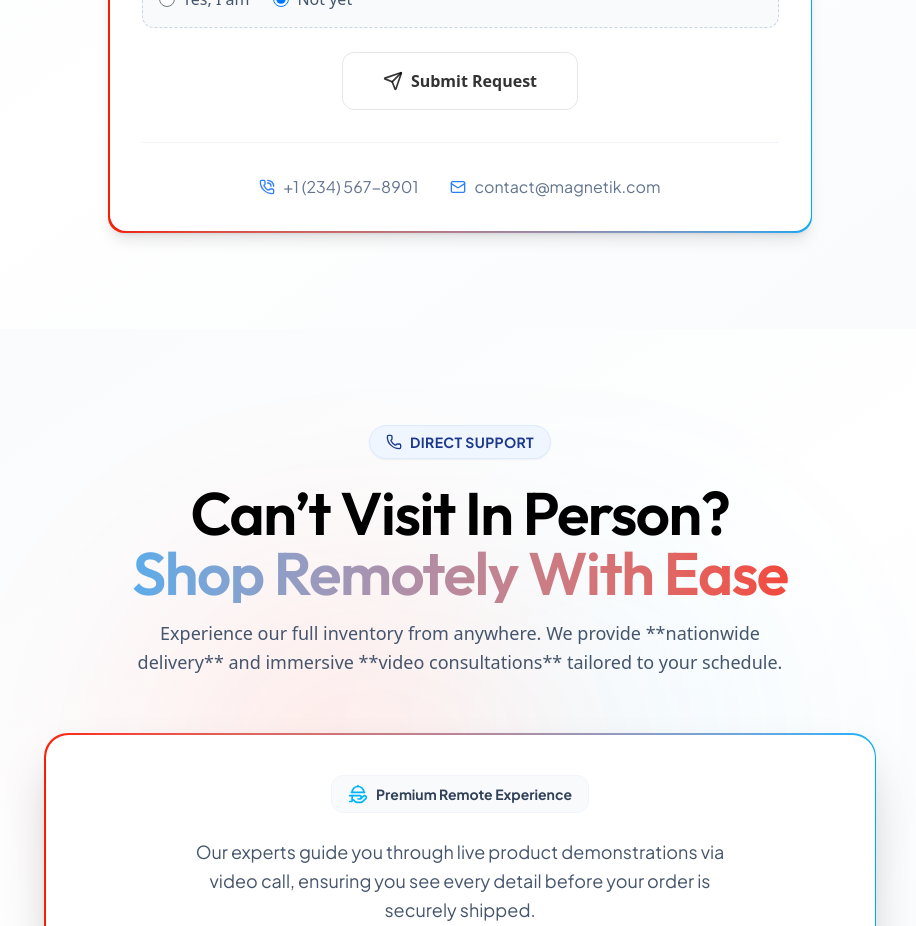
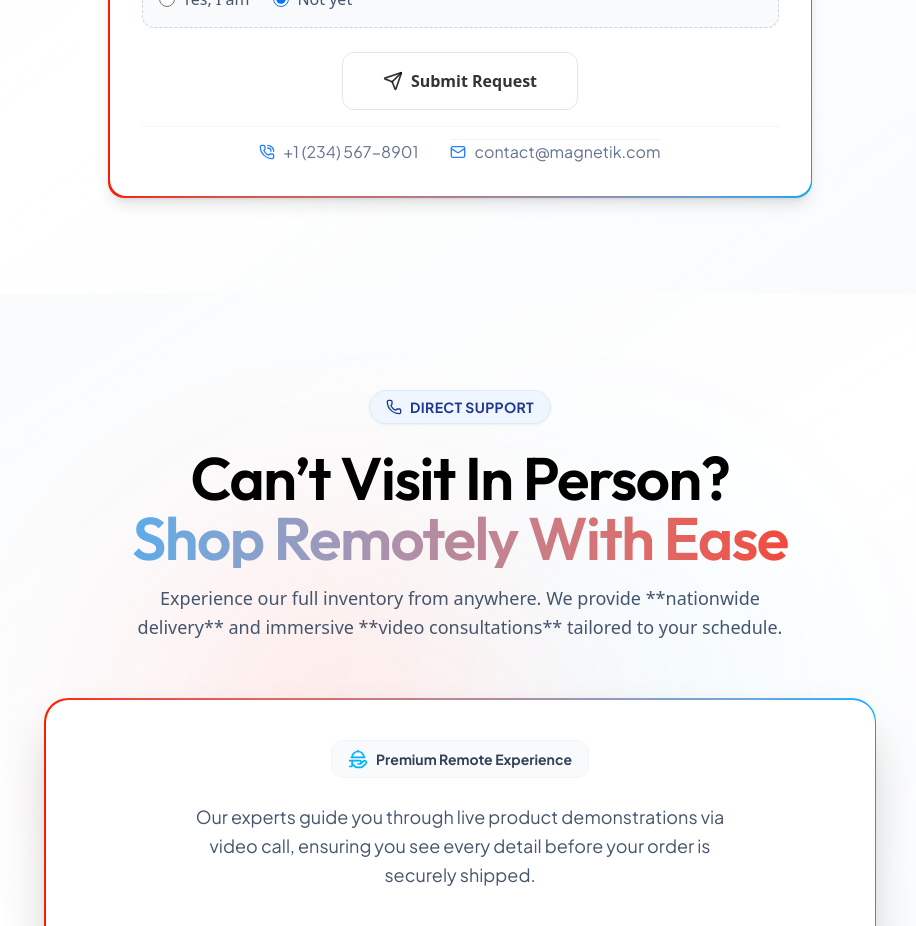
Before and after one commit to afterrender1/magnetic, a Next.js app: page / in a window 1280 px wide. Shown: the part 4140-5066 px from the top of the page, without its empty margins (180-1096 px from the left). Built offline with nearby package versions, Linux system fonts and the light colour scheme.

Commit message:
Update ContactForm.jsx

```diff
--- a/app/components/ContactForm.jsx
+++ b/app/components/ContactForm.jsx
@@ -165,13 +165,13 @@ export default function ContactForm() {
             </form>
 
             <div
-              className={`mt-8 pt-8 border-t border-slate-100 text-center text-sm sm:text-base text-slate-500 font-medium flex flex-col sm:flex-row justify-center items-center gap-4 sm:gap-8 ${jakarta.className}`}
+              className={`pt-3 mt-4 border-t border-slate-100 text-center text-sm sm:text-base text-slate-500 font-medium flex flex-col sm:flex-row justify-center items-center gap-1 sm:gap-8 ${jakarta.className}`}
             >
               <div className="flex items-center gap-2">
                 <PhoneCall className="w-4 h-4 text-blue-500" />
                 +1 (234) 567-8901
               </div>
-              <div className="flex items-center gap-2">
+              <div className="flex items-center border-t border-slate-100 gap-2">
                 <Mail className="w-4 h-4 text-blue-500" />
                 contact@magnetik.com
               </div>
```
